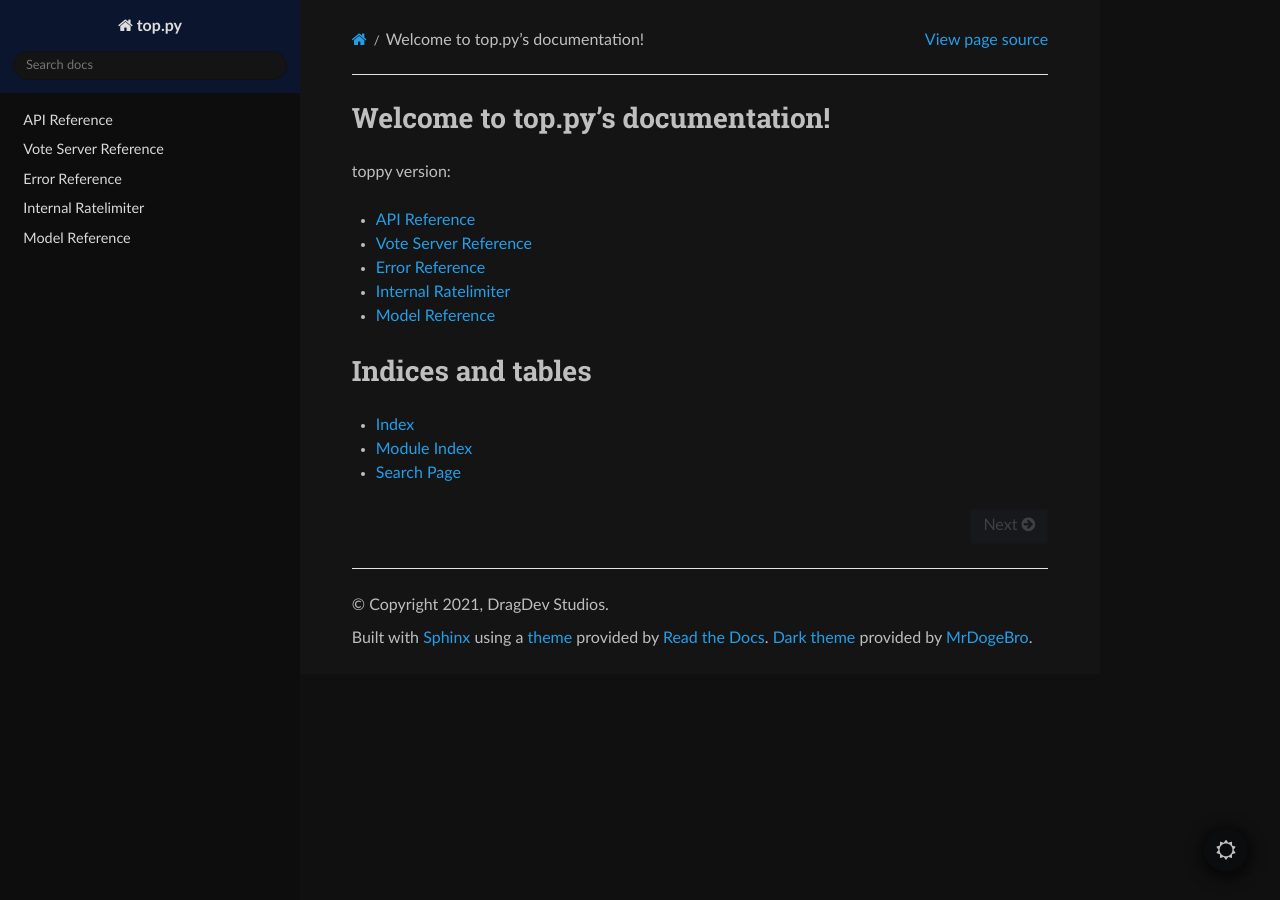
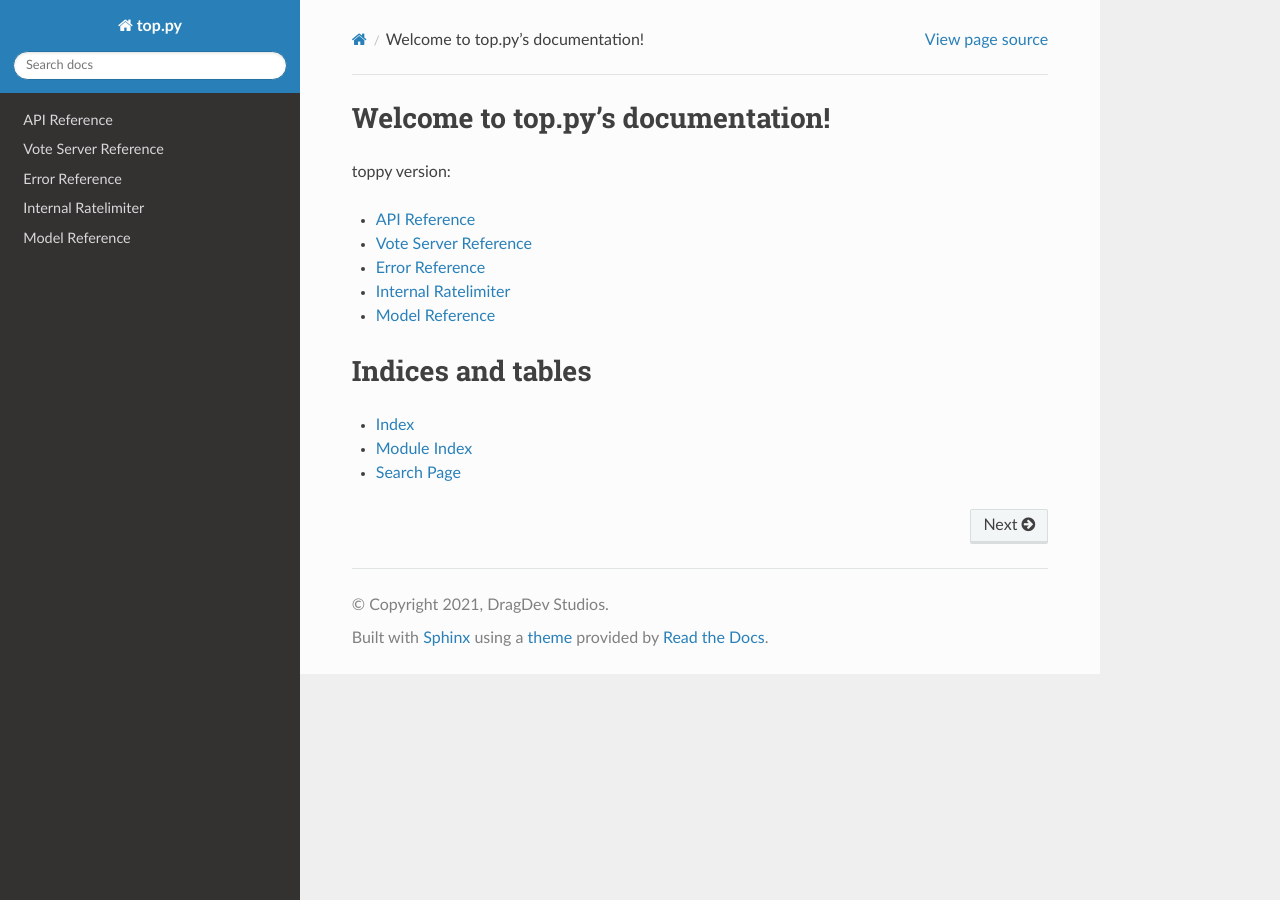
Before and after one commit to nexy7574/top.py, a Sphinx documentation site: the page built from docs/index.rst, in a window 1280 px wide. Built offline with Sphinx 7.4.7 and the Read the Docs theme 2.0.0, drawn with Linux system fonts in a browser that asks for light colours; the version number could not be read and is left out.

Commit message:
Fix RTD?

```diff
--- a/docs/conf.py
+++ b/docs/conf.py
@@ -37,7 +37,7 @@ version = __version__
 # Add any Sphinx extension module names here, as strings. They can be
 # extensions coming with Sphinx (named 'sphinx.ext.*') or your custom
 # ones.
-extensions = ["sphinx.ext.autodoc", "sphinx.ext.duration", "sphinx.ext.intersphinx", "sphinx_rtd_dark_mode"]
+extensions = ["sphinx.ext.autodoc", "sphinx.ext.duration", "sphinx.ext.intersphinx", "sphinx_rtd_theme"]
 
 intersphinx_mapping = {
     "discord": ("https://discordpy.readthedocs.io/en/stable", None),
--- /dev/null
+++ b/docs/requirements.txt
@@ -0,0 +1,2 @@
+discord.py>=1.5.0
+sphinx_rtd_theme
```
Also changed, not shown: .readthedocs.yml (added).
